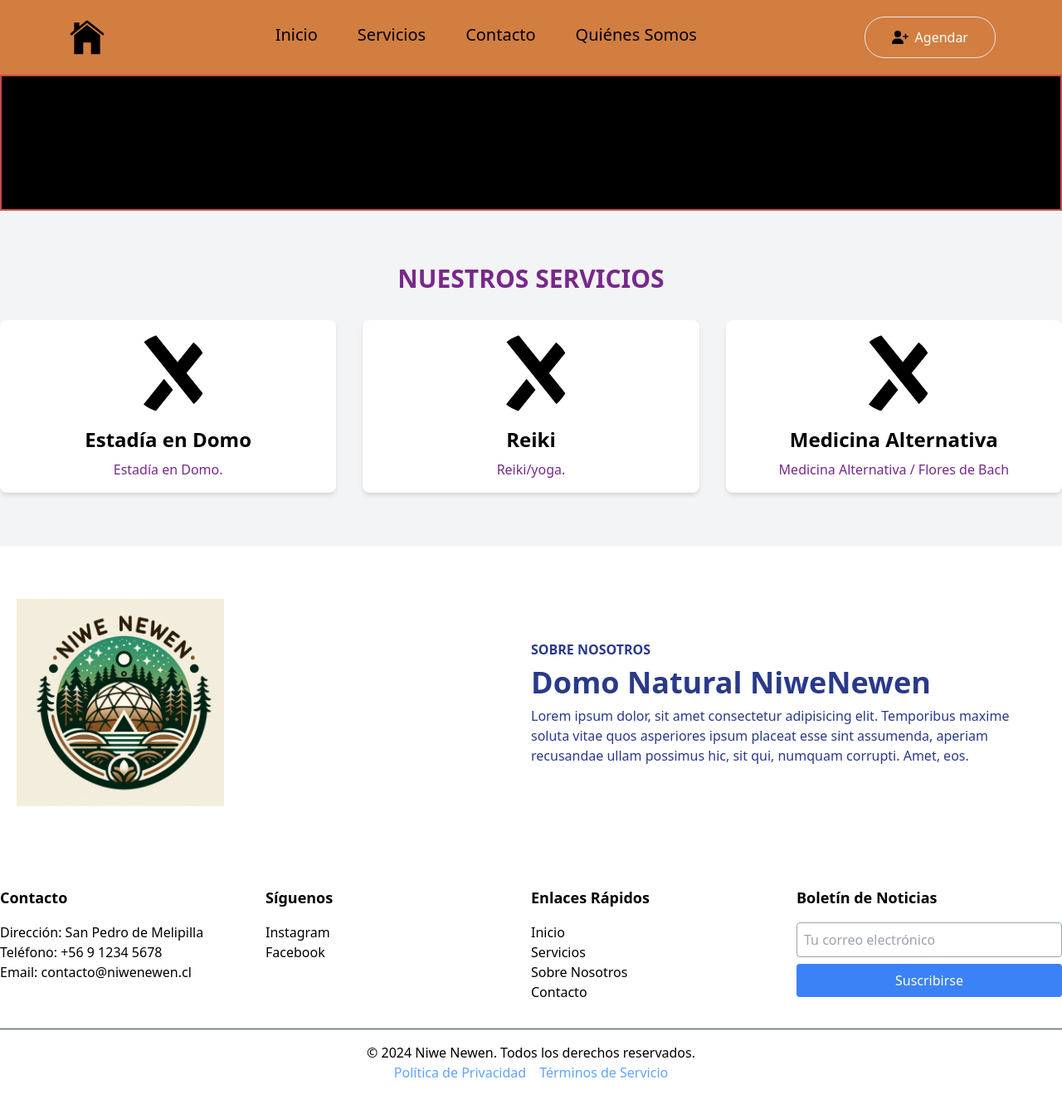
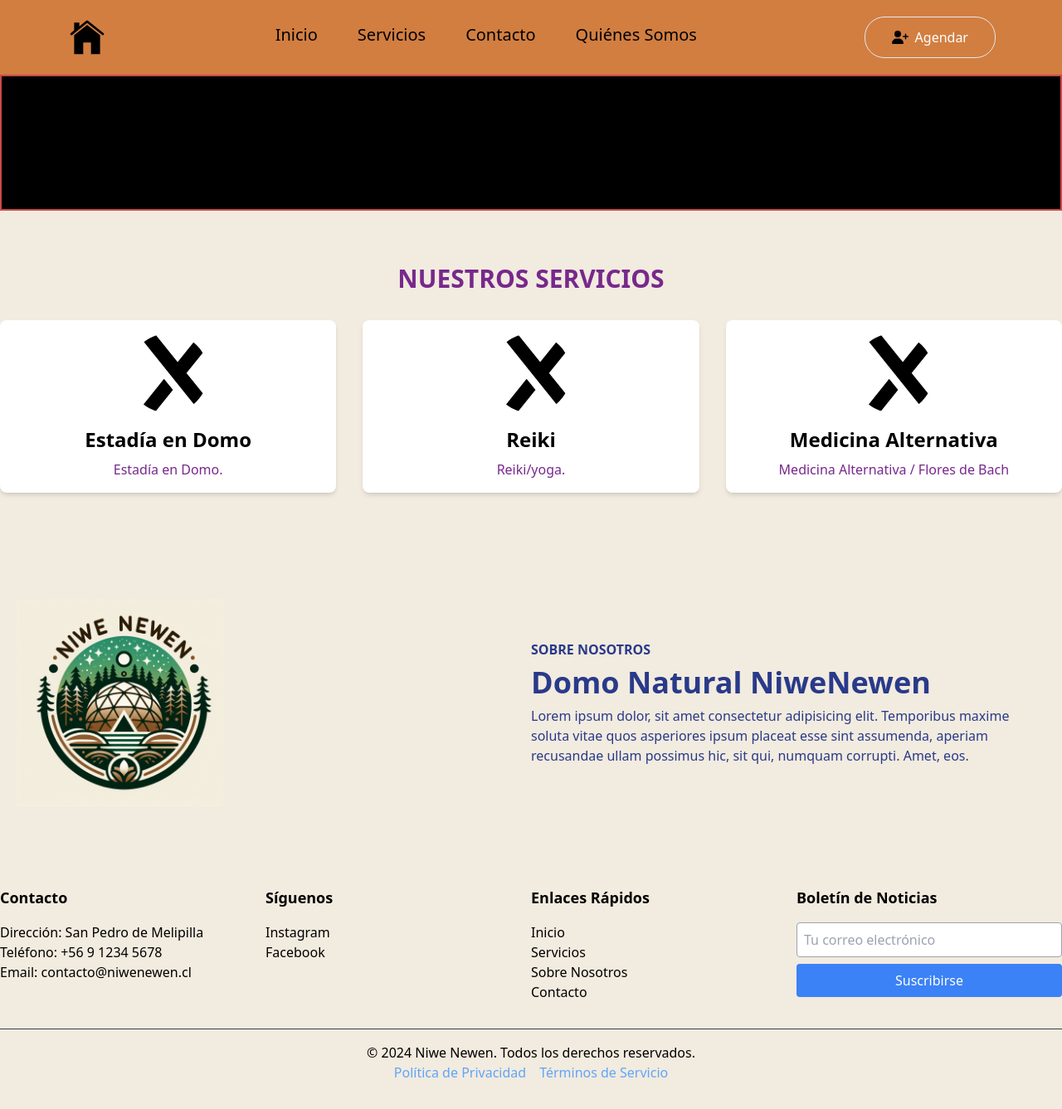
Before and after one commit to JKiddo-dev/NiweNewen, a Next.js app: page / in a window 1280 px wide. Shown: the whole page at 83% size. Built offline with nearby package versions, Linux system fonts and the light colour scheme.

Commit message:
change bg

```diff
--- a/components/About.tsx
+++ b/components/About.tsx
@@ -2,7 +2,7 @@ import Image from 'next/image'
 
 export const About = () => {
   return (
-    <div id='about-section' className='w-full bg-white text-[#293a8a] py-16 px-4'>
+    <div id='about-section' className='w-full bg-[#F2EBDF] text-[#293a8a] py-16 px-4'>
         <div className='max-w-[1240px] mx-auto grid md:grid-cols-2'>
             <Image
             src="/logooficial.jpeg"
--- a/components/Footer.tsx
+++ b/components/Footer.tsx
@@ -2,7 +2,7 @@ import React from 'react';
 
 const Footer = () => {
   return (
-    <footer className="bg-white text-black py-8">
+    <footer className="bg-[#F2EBDF] text-black py-8">
       <div className="container mx-auto flex flex-wrap justify-around">
         <div className="w-full md:w-1/4 mb-6 md:mb-0">
           <h4 className="text-lg font-bold mb-4">Contacto</h4>
--- a/components/Services.tsx
+++ b/components/Services.tsx
@@ -10,7 +10,7 @@ const services = [
 
 export const Services = () => {
   return (
-    <div id='services-section' className='py-16 bg-gray-100'>
+    <div id='services-section' className='py-16 bg-[#F2EBDF]'>
         <div className='container mx-auto'>
             <h2 className='text-3xl font-bold text-center mb-8 text-[#78288c]'>NUESTROS SERVICIOS</h2>
             <div className='grid grid-cols-1 gap-8 md:grid-cols-3'>
```
